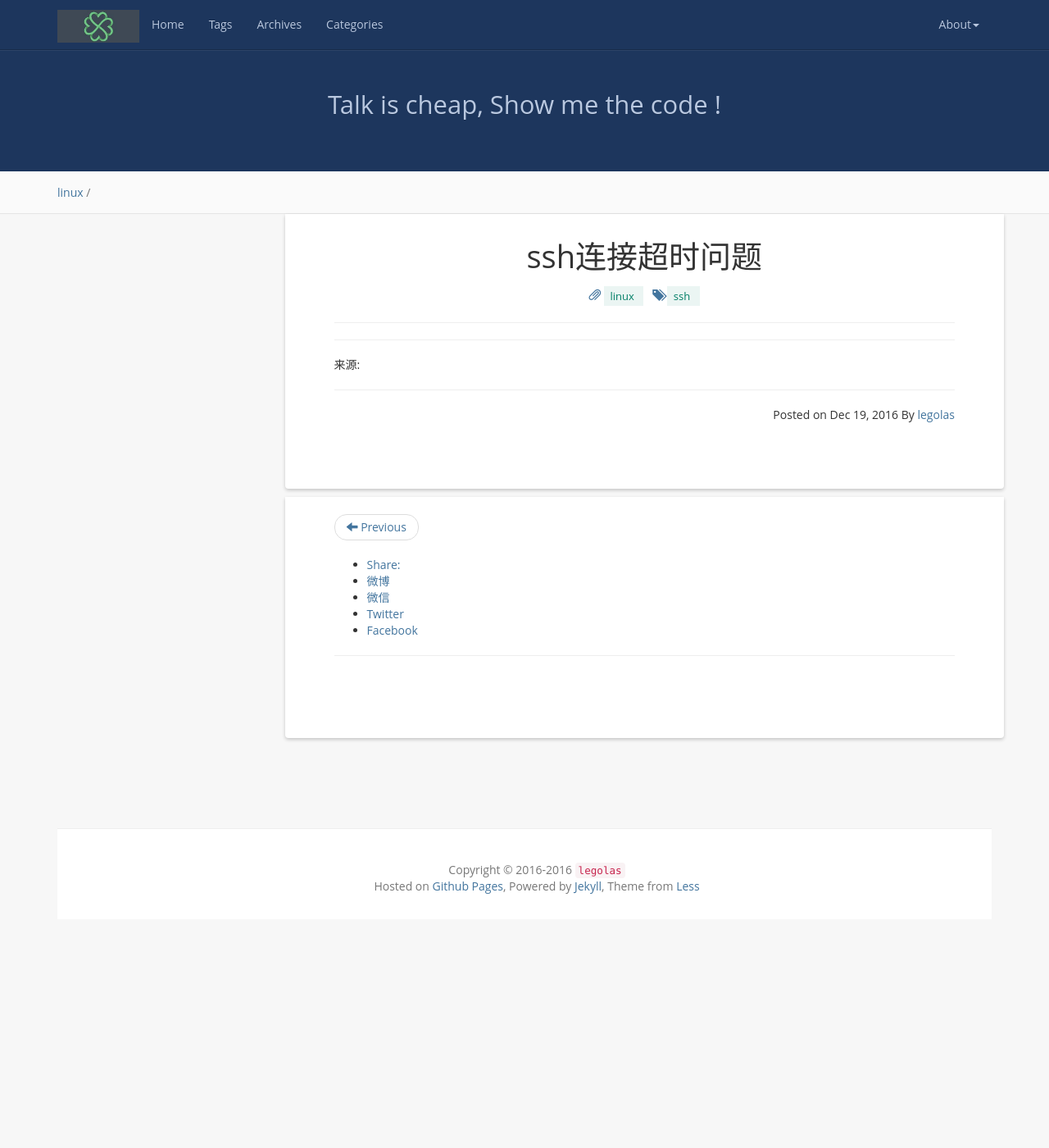
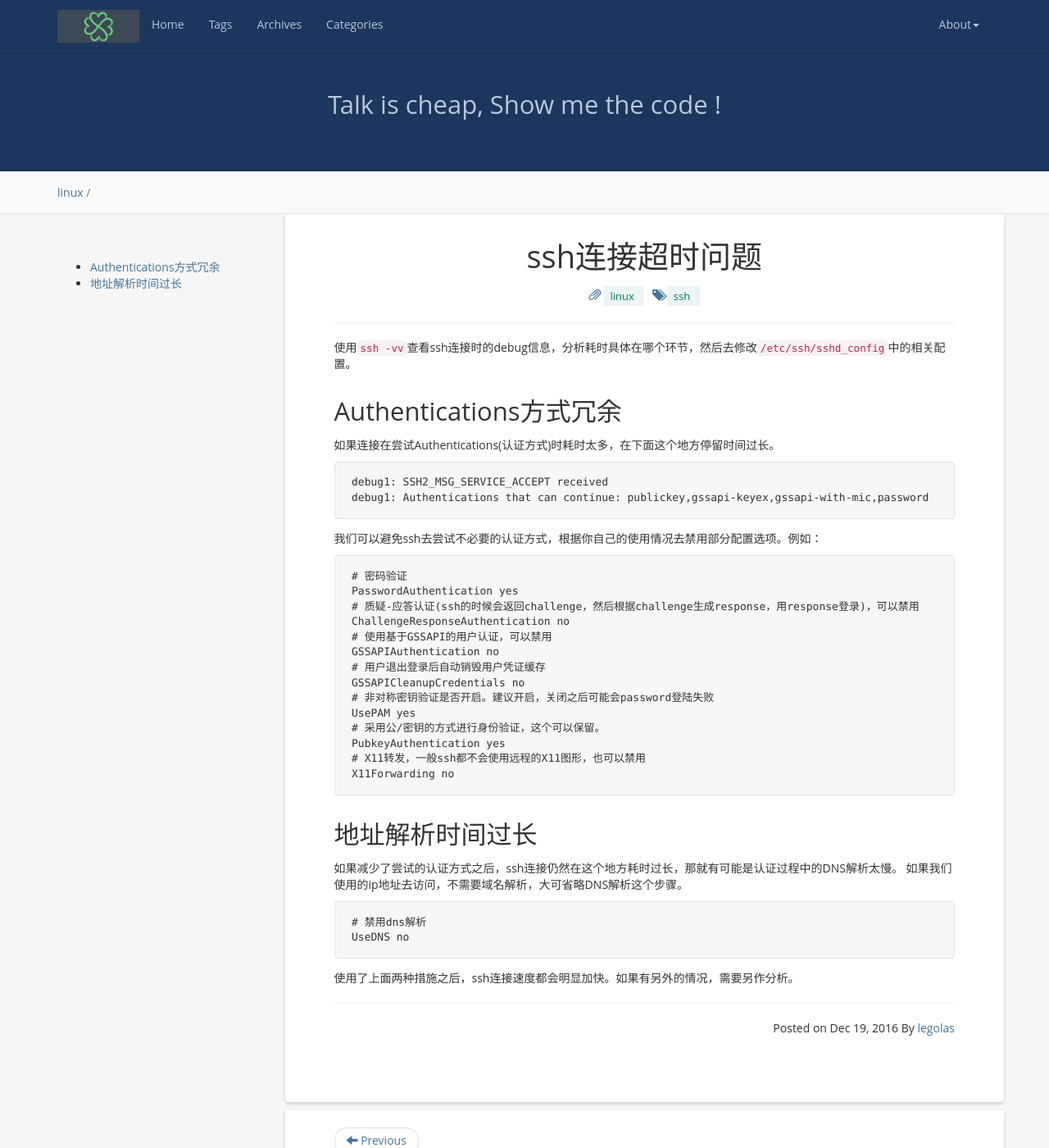
Before and after one commit to legolasNg/legolasNg.github.io, a Jekyll site: the page built from _posts/2016-12-19-ssh-connection-timeout.md, in a window 1280 px wide and 1400 px high. Shown: the whole window at 82% size. Built offline with Jekyll 4.4.1, drawn with Linux system fonts in a browser that asks for light colours; nearby versions of some CDN libraries; comment, search, counter and statistics services are not loaded.

Commit message:
[modify] complete article

`````diff
--- a/_posts/2016-12-19-ssh-connection-timeout.md
+++ b/_posts/2016-12-19-ssh-connection-timeout.md
@@ -7,5 +7,44 @@ excerpt:    "敬请期待"
 tags:       "ssh"
 ---
 
-----
-来源:
+使用`ssh -vv`查看ssh连接时的debug信息，分析耗时具体在哪个环节，然后去修改`/etc/ssh/sshd_config`中的相关配置。
+
+## Authentications方式冗余
+
+如果连接在尝试Authentications(认证方式)时耗时太多，在下面这个地方停留时间过长。
+
+````
+debug1: SSH2_MSG_SERVICE_ACCEPT received
+debug1: Authentications that can continue: publickey,gssapi-keyex,gssapi-with-mic,password
+````
+
+我们可以避免ssh去尝试不必要的认证方式，根据你自己的使用情况去禁用部分配置选项。例如：
+
+````
+# 密码验证
+PasswordAuthentication yes
+# 质疑-应答认证(ssh的时候会返回challenge，然后根据challenge生成response，用response登录)，可以禁用
+ChallengeResponseAuthentication no
+# 使用基于GSSAPI的用户认证，可以禁用
+GSSAPIAuthentication no
+# 用户退出登录后自动销毁用户凭证缓存
+GSSAPICleanupCredentials no
+# 非对称密钥验证是否开启。建议开启，关闭之后可能会password登陆失败
+UsePAM yes
+# 采用公/密钥的方式进行身份验证，这个可以保留。
+PubkeyAuthentication yes
+# X11转发，一般ssh都不会使用远程的X11图形，也可以禁用
+X11Forwarding no
+````
+
+## 地址解析时间过长
+
+如果减少了尝试的认证方式之后，ssh连接仍然在这个地方耗时过长，那就有可能是认证过程中的DNS解析太慢。
+如果我们使用的ip地址去访问，不需要域名解析，大可省略DNS解析这个步骤。
+
+````
+# 禁用dns解析
+UseDNS no
+````
+
+使用了上面两种措施之后，ssh连接速度都会明显加快。如果有另外的情况，需要另作分析。
`````
